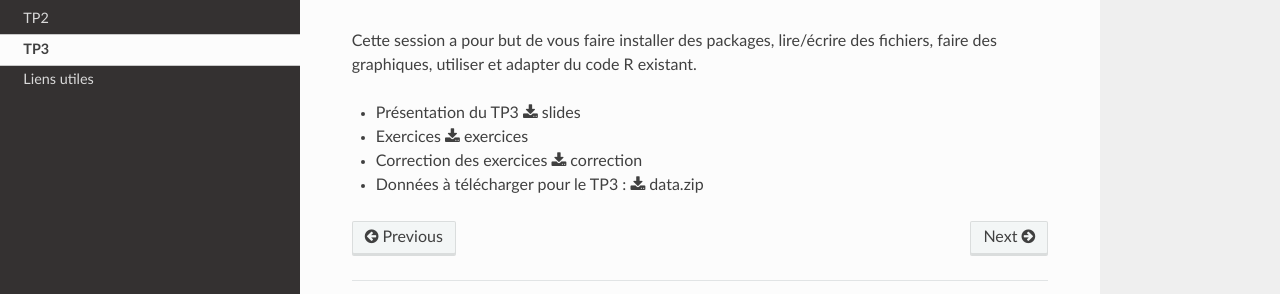
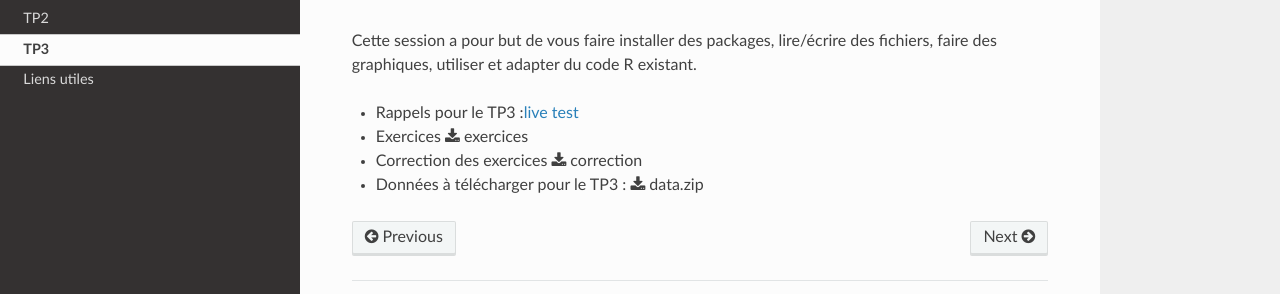
Before and after one commit to PF-BB/Formation-Rrrr, a Sphinx documentation site: the page built from docs/source/TP3.rst, in a window 1280 px wide. Shown: the part 131-425 px from the top of the page. Built offline with Sphinx 7.4.7 and the Read the Docs theme 2.0.0, drawn with Linux system fonts in a browser that asks for light colours.

Commit message:
Update TP3.rst

```diff
--- a/docs/source/TP3.rst
+++ b/docs/source/TP3.rst
@@ -4,7 +4,7 @@ TP3
 Cette session a pour but de vous faire installer des packages, lire/écrire des fichiers, faire des graphiques, utiliser et adapter du code R existant.
 
 
-* Présentation du TP3 :download:`slides <TP3/Session3_slides.pptx>`
+* Rappels pour le TP3 :`live test <https://kahoot.it>`_
 * Exercices :download:`exercices <TP3/TP3_exercices.pdf>`
 * Correction des exercices :download:`correction <TP3/TP3_exercices_correction.pdf>`
 * Données à télécharger pour le TP3 : :download:`data.zip <TP3/TP3_data.zip>`
```
